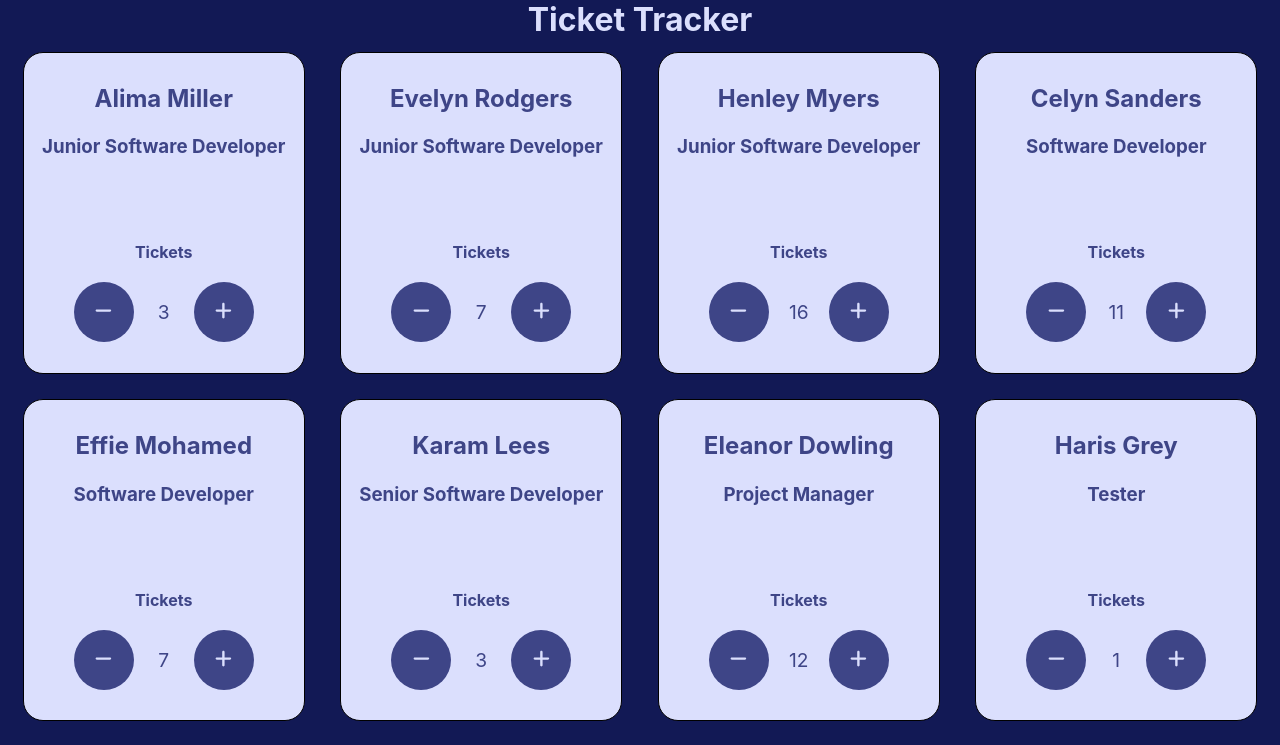
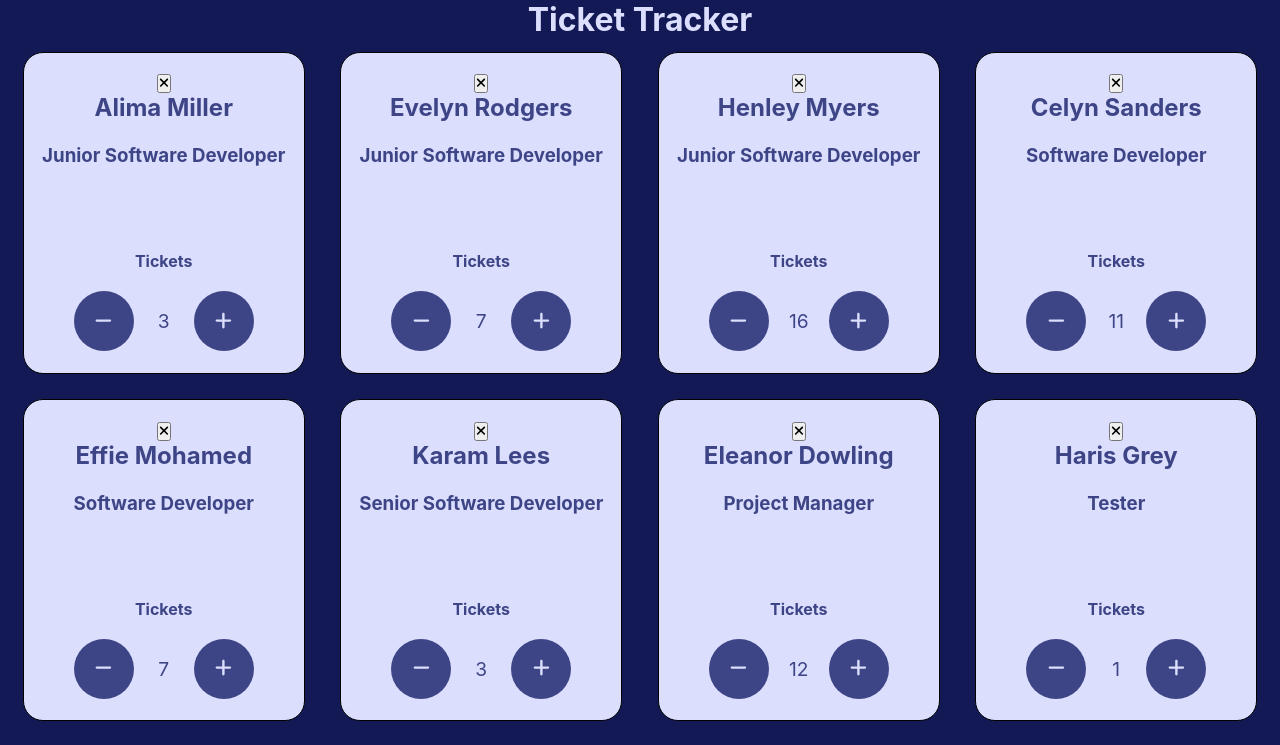
Before and after one commit to HPTR/ticket-tracker, a React (Create React App) app: page / in a window 1280 px wide. Shown: the top 745 px of the page. Built offline with nearby package versions, Linux system fonts and the light colour scheme.

Commit message:
Add delete button and logic

```diff
--- a/src/components/Tracker/Tracker.jsx
+++ b/src/components/Tracker/Tracker.jsx
@@ -1,13 +1,25 @@
 import React from 'react'
 import "./Tracker.scss"
 import Counter from '../Counter/Counter';
+import { FontAwesomeIcon } from '@fortawesome/react-fontawesome'
+import { faXmark } from '@fortawesome/free-solid-svg-icons'
 
 const Tracker = (props) => {
 
-  const { name, role, initialTickets } = props;
+  const { name, role, initialTickets, removeEmployee } = props;
+
+  const crossIcon = <FontAwesomeIcon icon={faXmark} />
+
+  const handleClick = (event) => {
+    const clickedEmployeeName = event.target.parentElement.parentElement.parentElement.querySelector('.tracker__name').innerText;
+    if (window.confirm('Are you sure you wish to remove this tracker?')) {
+      removeEmployee(state => [...state].filter(employee => employee.name !== clickedEmployeeName));
+    }
+  }
 
   return (
     <div className='tracker'>
+        <button onClick={handleClick} className='tracker__delete' alt="delete">{crossIcon}</button>
         <h2 className='tracker__name'>{name}</h2>
         <h3 className='tracker__role'>{role}</h3>
         <Counter initialTickets={initialTickets} />
```
